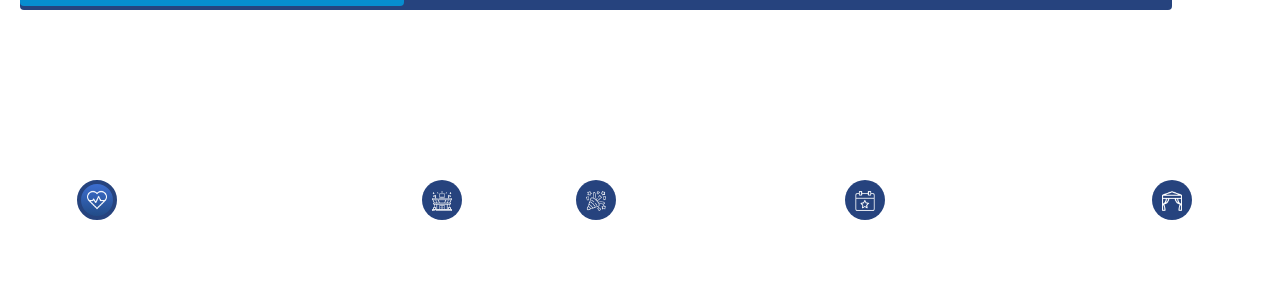
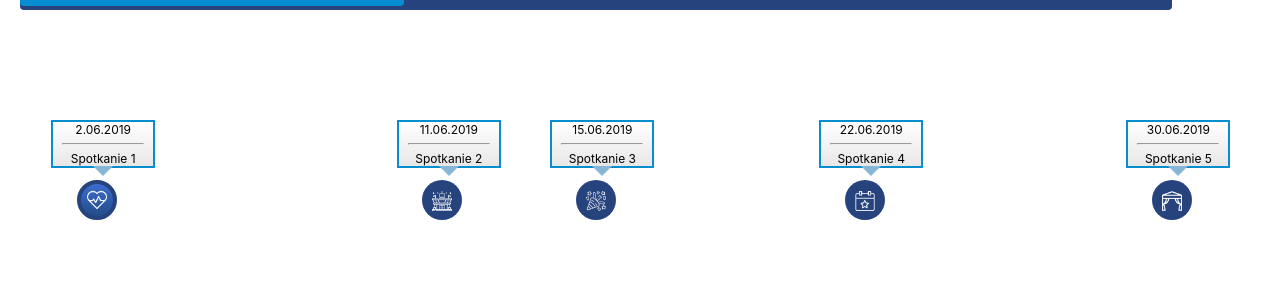
Before and after one commit to tomekts/os_czasu, a React (Create React App) app: page / in a window 1280 px wide. Shown: the top 300 px of the page. Built offline with nearby package versions, Linux system fonts and the light colour scheme.

Commit message:
add arrow

```diff
--- a/src/Page/Main.css
+++ b/src/Page/Main.css
@@ -69,14 +69,27 @@ img{
     .Opis{
         position: absolute;
         width: 100px;
-        border: 2px solid #078ecf;;
+        border: 2px solid #078ecf;
         background: linear-gradient(white, rgb(231, 231, 231));
         font-size: 12px;
         top: 120px;
         transition: ease 1s;
     }
+
+    .Opis:after {
+        top: 100%;
+        left: 40%;
+        border: solid transparent;
+        content: "";
+        height: 150;
+        width: 50;
+        position: absolute;
+        pointer-events: none;
+        border-top-color: #88b7d5;
+        border-width: 10px;
+    }
     .Hide{
-        display: none;
+        display: static;
     }
     .Error{
         position: absolute;
--- a/src/Page/Main.js
+++ b/src/Page/Main.js
@@ -33,7 +33,7 @@ const Main = () => {
 
                             <div
                                 id={item.nazwa} className={'Opis Hide'}
-                                style={{left: parseInt(item.data.substring(0,2))*2.9+"%", top: isIE?'150px':''}}
+                                style={{left: parseInt(item.data.substring(0,2))*3-2+"%", top: isIE?'150px':''}}
                             >
                                 {item.data}<br></br>
                                 <hr width='80%'></hr>
--- a/src/db.json
+++ b/src/db.json
@@ -1,26 +1,26 @@
 [
     {
-      "data": "2.06.2021",
+      "data": "2.06.2019",
       "nazwa": "Spotkanie 1",
       "ikona": "Image/image.png"
     },
     {
-      "data": "11.06.2021",
+      "data": "11.06.2019",
       "nazwa": "Spotkanie 2",
       "ikona": "Image/image1.png"
     },
     {
-      "data": "15.06.2021",
+      "data": "15.06.2019",
       "nazwa": "Spotkanie 3",
       "ikona": "Image/image2.png"
     },
     {
-      "data": "22.06.2021",
+      "data": "22.06.2019",
       "nazwa": "Spotkanie 4",
       "ikona": "Image/image3.png"
     },
     {
-      "data": "30.06.2021",
+      "data": "30.06.2019",
       "nazwa": "Spotkanie 5",
       "ikona": "Image/image4.png"
     }
```
